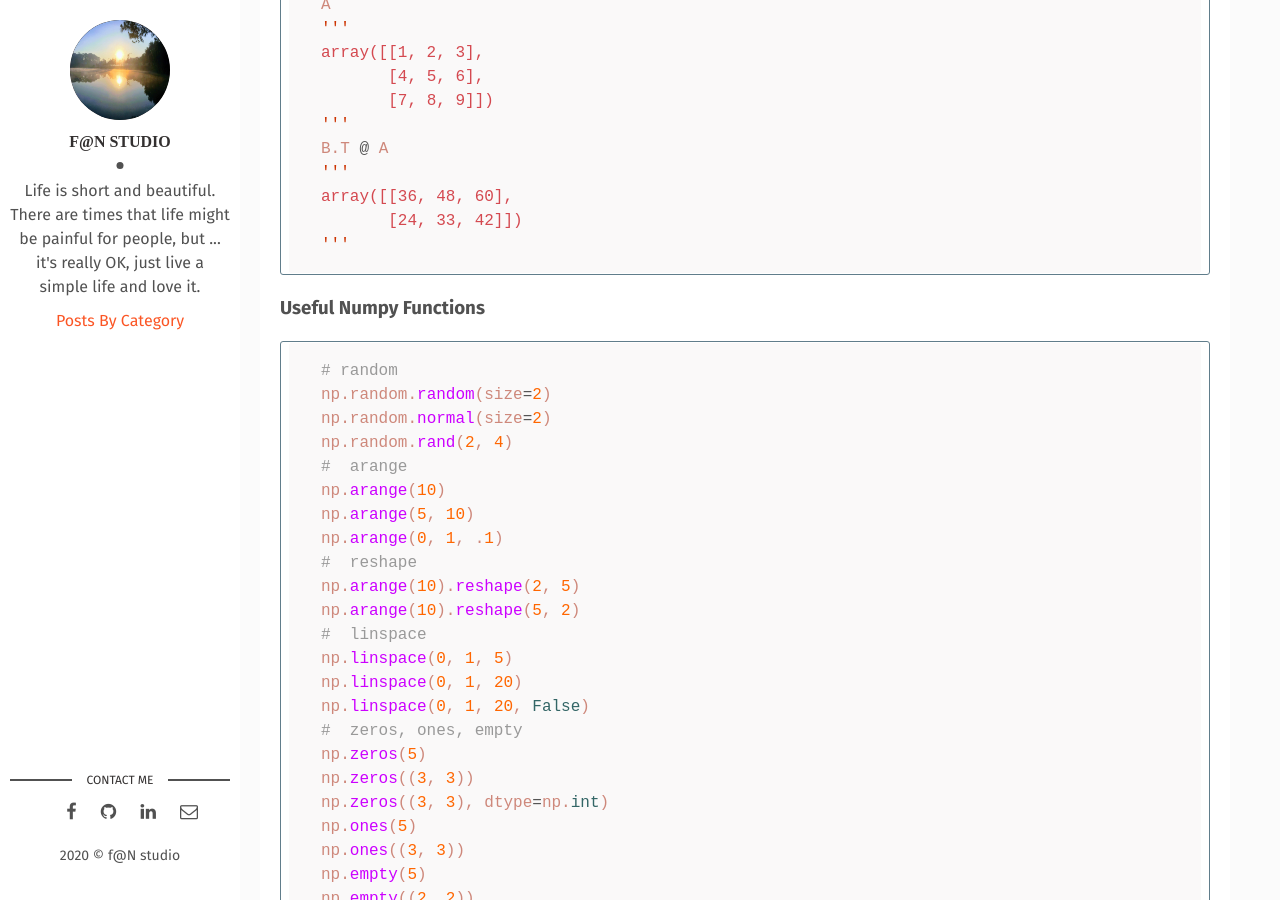
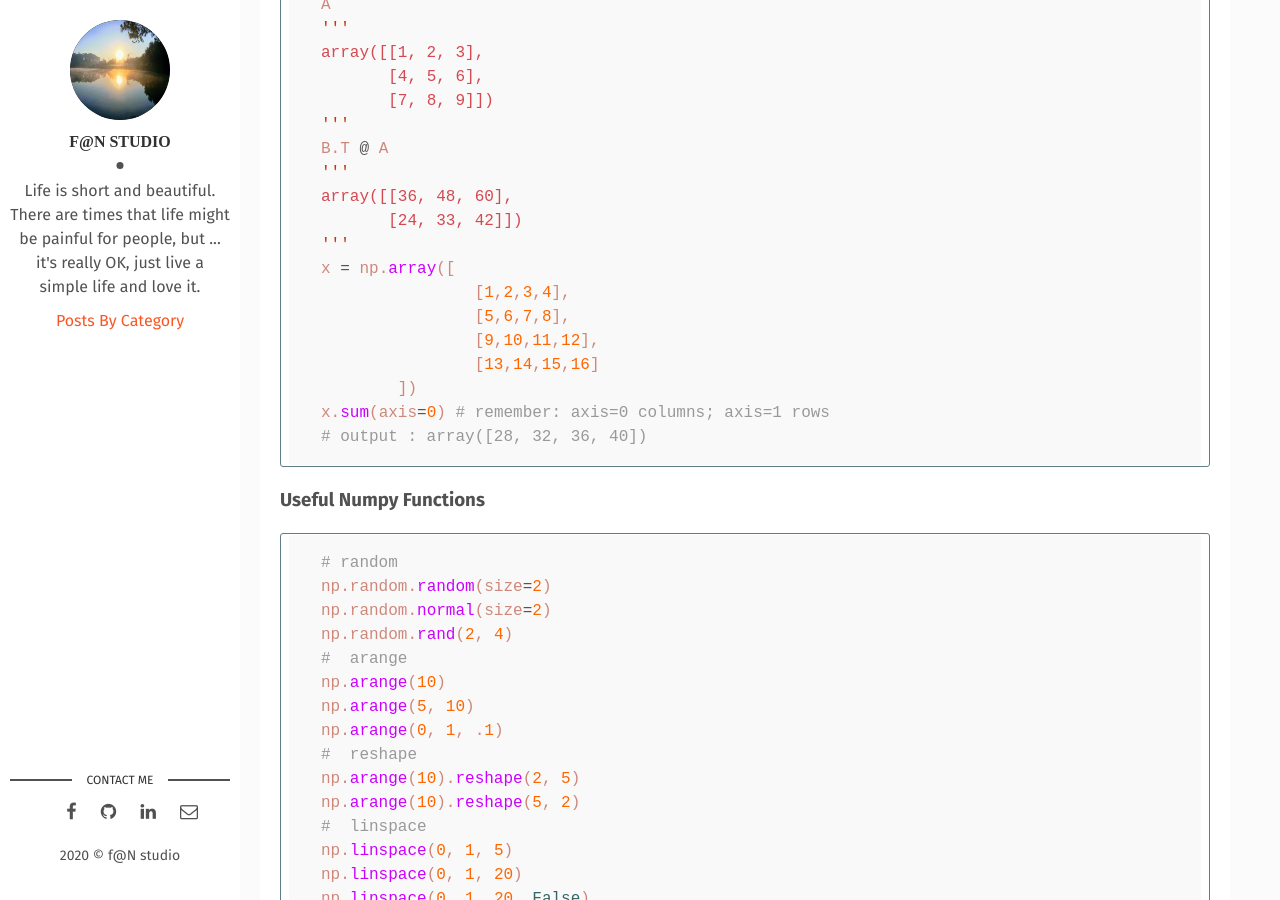
Before and after one commit to wowfrank/wowfrank.github.io, a Jekyll site: the page built from _posts/2020-04-15-notes-of-data-analysis-with-python.md, in a window 1280 px wide and 900 px high, scrolled down 2532 px. Built offline with Jekyll 4.4.1, drawn with Linux system fonts in a browser that asks for light colours; comment, search, counter and statistics services are not loaded.

Commit message:
new post

````diff
--- a/_posts/2020-04-15-notes-of-data-analysis-with-python.md
+++ b/_posts/2020-04-15-notes-of-data-analysis-with-python.md
@@ -97,6 +97,14 @@ B.T @ A
 array([[36, 48, 60],
        [24, 33, 42]])
 '''
+x = np.array([
+		[1,2,3,4],
+		[5,6,7,8],
+		[9,10,11,12],
+		[13,14,15,16]
+	])
+x.sum(axis=0) # remember: axis=0 columns; axis=1 rows
+# output : array([28, 32, 36, 40])
 ```
 
 ### Useful Numpy Functions
````
Also changed, not shown: _posts/2020-01-10-php-what-does-function-use-syntax-mean.md (added, +61 -0 lines).
